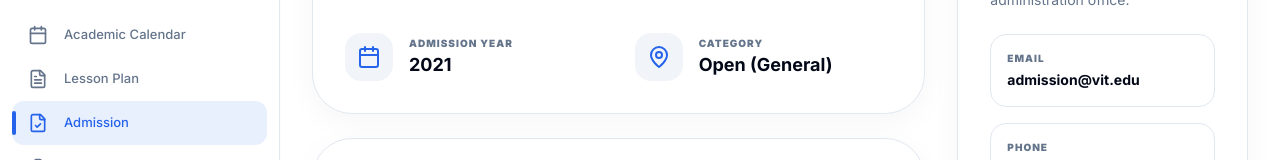
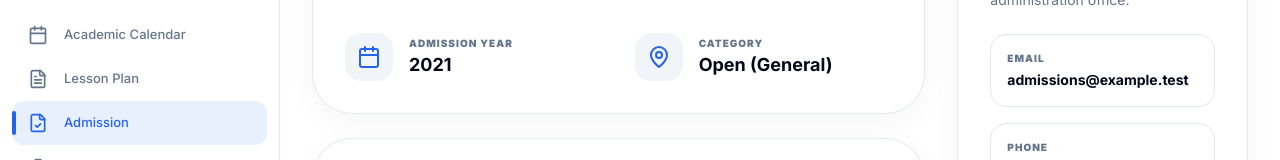
Before and after one commit to omghotekar01-dotcom/VIT_PORTAL, a Next.js app in the folder frontend/: page /student/admission in a window 1280 px wide. Shown: the part 363-523 px from the top of the page. Built offline with nearby package versions, Linux system fonts and the light colour scheme.

Commit message:
docs: use example contact addresses in student demo pages

```diff
--- a/frontend/src/app/student/admission/page.tsx
+++ b/frontend/src/app/student/admission/page.tsx
@@ -145,7 +145,7 @@ export default function AdmissionPage() {
             <div className="space-y-4">
               <div className="p-4 rounded-2xl bg-background border border-border">
                 <p className="text-[10px] uppercase font-black text-muted-foreground tracking-widest mb-1">Email</p>
-                <p className="text-sm font-bold text-foreground">admission@vit.edu</p>
+                <p className="text-sm font-bold text-foreground">admissions@example.test</p>
               </div>
               <div className="p-4 rounded-2xl bg-background border border-border">
                 <p className="text-[10px] uppercase font-black text-muted-foreground tracking-widest mb-1">Phone</p>
```
